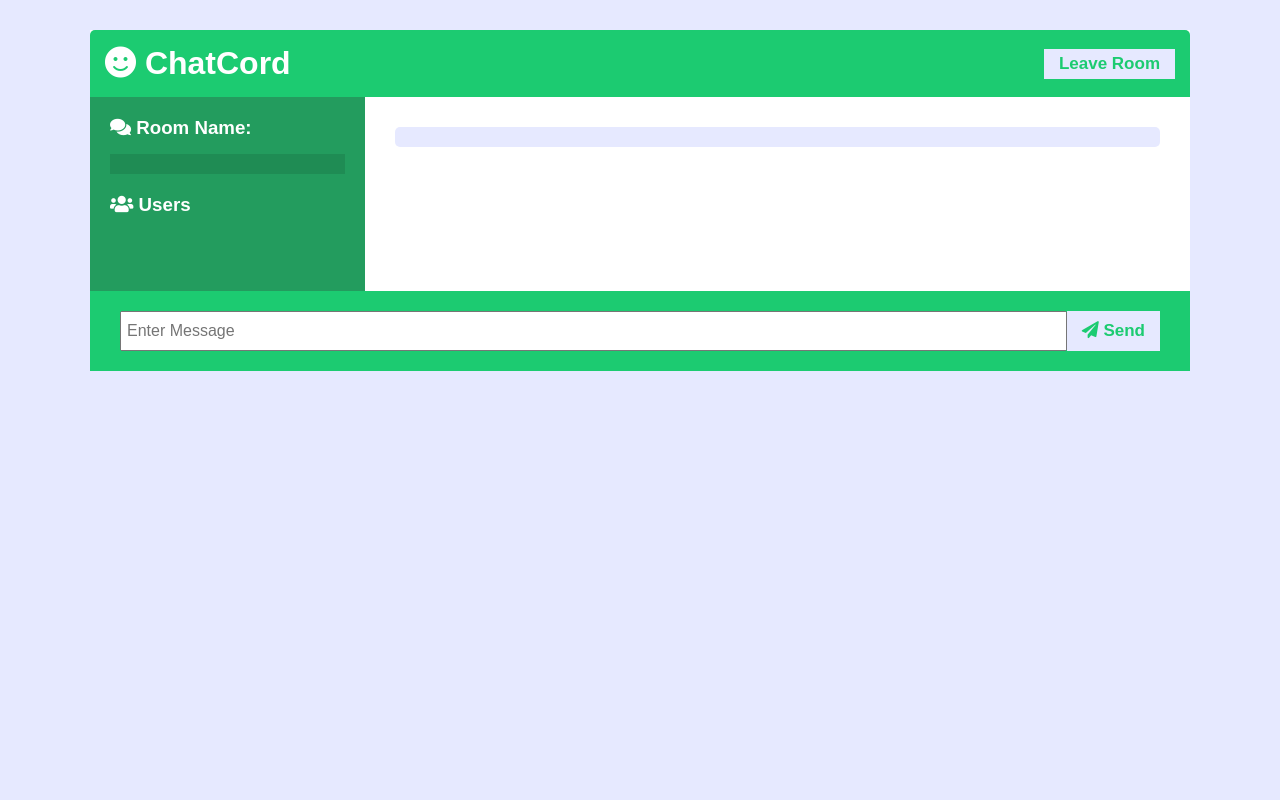
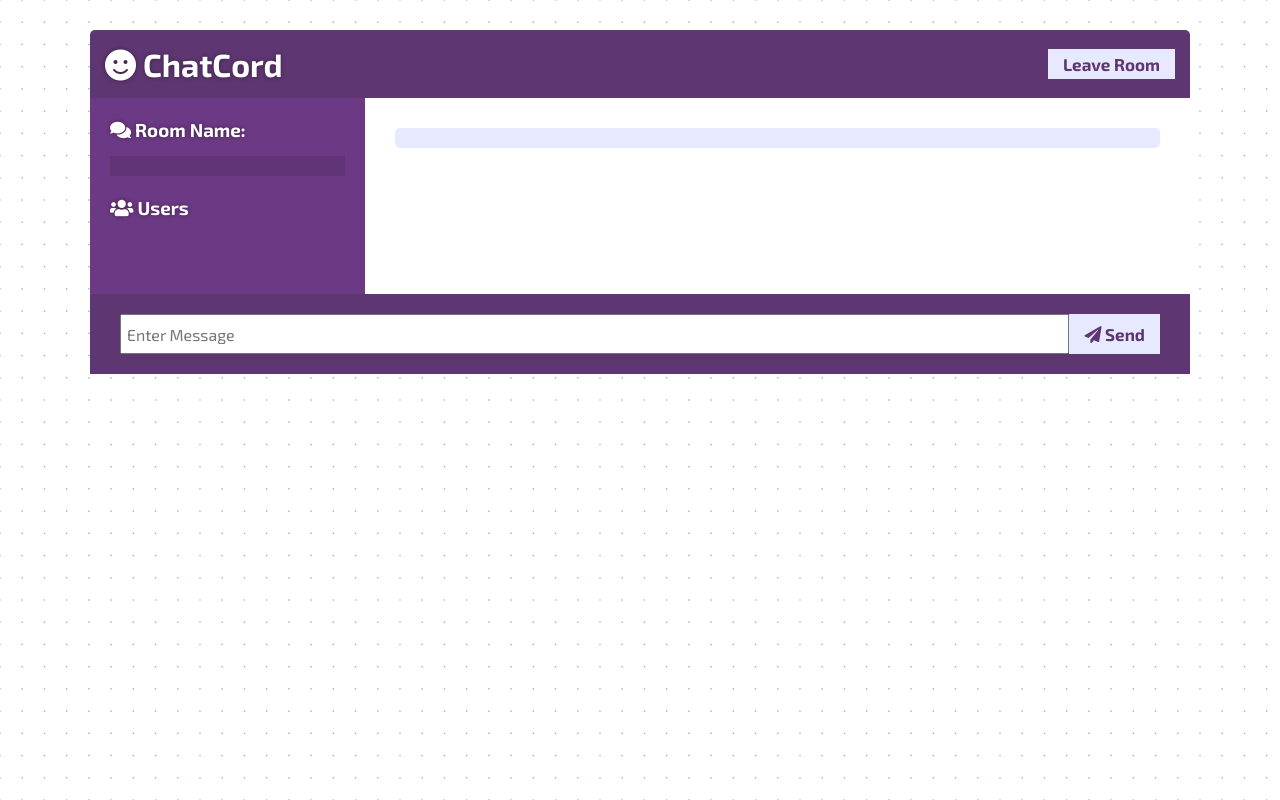
Before and after one commit to Belchenkov/chat_chord_node, a website: page public/chat.html in a window 1280 px wide. Drawn offline with nearby package versions, Linux system fonts and the light colour scheme; no server answers.

Commit message:
Apply some styles

```diff
--- a/public/css/style.css
+++ b/public/css/style.css
@@ -1,8 +1,8 @@
-@import url('https://fonts.googleapis.com/css?family=Roboto&display=swap');
+@import url('https://fonts.googleapis.com/css?family=Exo+2:400,700&display=swap&subset=cyrillic');
 
 :root {
-	--dark-color-a: #1ccb71;
-	--dark-color-b: #239c5e;
+	--dark-color-a: #5e3671;
+	--dark-color-b: #6c3984;
 	--light-color: #e6e9ff;
 	--success-color: #5cb85c;
 	--error-color: #d9534f;
@@ -17,7 +17,7 @@
 body {
 	font-family: 'Exo 2', sans-serif;
 	font-size: 16px;
-	background: var(--light-color);
+	background: url("../img/bg.png") repeat;
 	margin: 20px;
 }
 
@@ -61,13 +61,15 @@
 	display: flex;
 	align-items: center;
 	justify-content: space-between;
-	font-family: 'Exo 2', sans-serif!important;
+}
+
+h1 {
+	text-shadow: 0 0 4px rgba(0, 0, 0, .4);
 }
 
 .chat-main {
 	display: grid;
 	grid-template-columns: 1fr 3fr;
-	font-family: 'Exo 2', sans-serif;
 }
 
 .chat-sidebar {
@@ -75,7 +77,7 @@
 	color: #fff;
 	padding: 20px 20px 60px;
 	overflow-y: scroll;
-	font-family: 'Exo 2', sans-serif;
+	text-shadow: 0 0 4px rgba(0, 0, 0, .4);
 }
 
 .chat-sidebar h2 {
@@ -83,28 +85,20 @@
 	background: rgba(0, 0, 0, 0.1);
 	padding: 10px;
 	margin-bottom: 20px;
-	font-family: 'Exo 2', sans-serif;
 }
 
 .chat-sidebar h3 {
 	margin-bottom: 15px;
-	font-family: 'Exo 2', sans-serif;
 }
 
 .chat-sidebar ul li {
 	padding: 10px 0;
-	font-family: 'Exo 2', sans-serif;
-}
-
-.chat-sidebar ul li a {
-	font-family: 'Exo 2', sans-serif;
 }
 
 .chat-messages {
 	padding: 30px;
 	max-height: 500px;
 	overflow-y: scroll;
-	font-family: 'Exo 2', sans-serif;
 }
 
 .chat-messages .message {
@@ -112,7 +106,6 @@
 	margin-bottom: 15px;
 	background-color: var(--light-color);
 	border-radius: 5px;
-	font-family: 'Exo 2', sans-serif;
 }
 
 .chat-messages .message .meta {
@@ -134,7 +127,6 @@
 
 .chat-form-container form {
 	display: flex;
-	font-family: 'Exo 2', sans-serif;
 }
 
 .chat-form-container input[type='text'] {
@@ -167,18 +159,15 @@
 
 .join-main p {
 	margin-bottom: 20px;
-	font-family: 'Exo 2', sans-serif;
 }
 
 .join-main .form-control {
 	margin-bottom: 20px;
-	font-family: 'Exo 2', sans-serif;
 }
 
 .join-main label {
 	display: block;
 	margin-bottom: 5px;
-	font-family: 'Exo 2', sans-serif;
 }
 
 .join-main input[type='text'] {
@@ -204,7 +193,6 @@
 .join-main .btn {
 	margin-top: 20px;
 	width: 100%;
-	font-family: 'Exo 2', sans-serif;
 }
 
 @media (max-width: 700px) {
```
Also changed, not shown: public/index.html (+0 -1 lines), public/img/bg.png (added).
